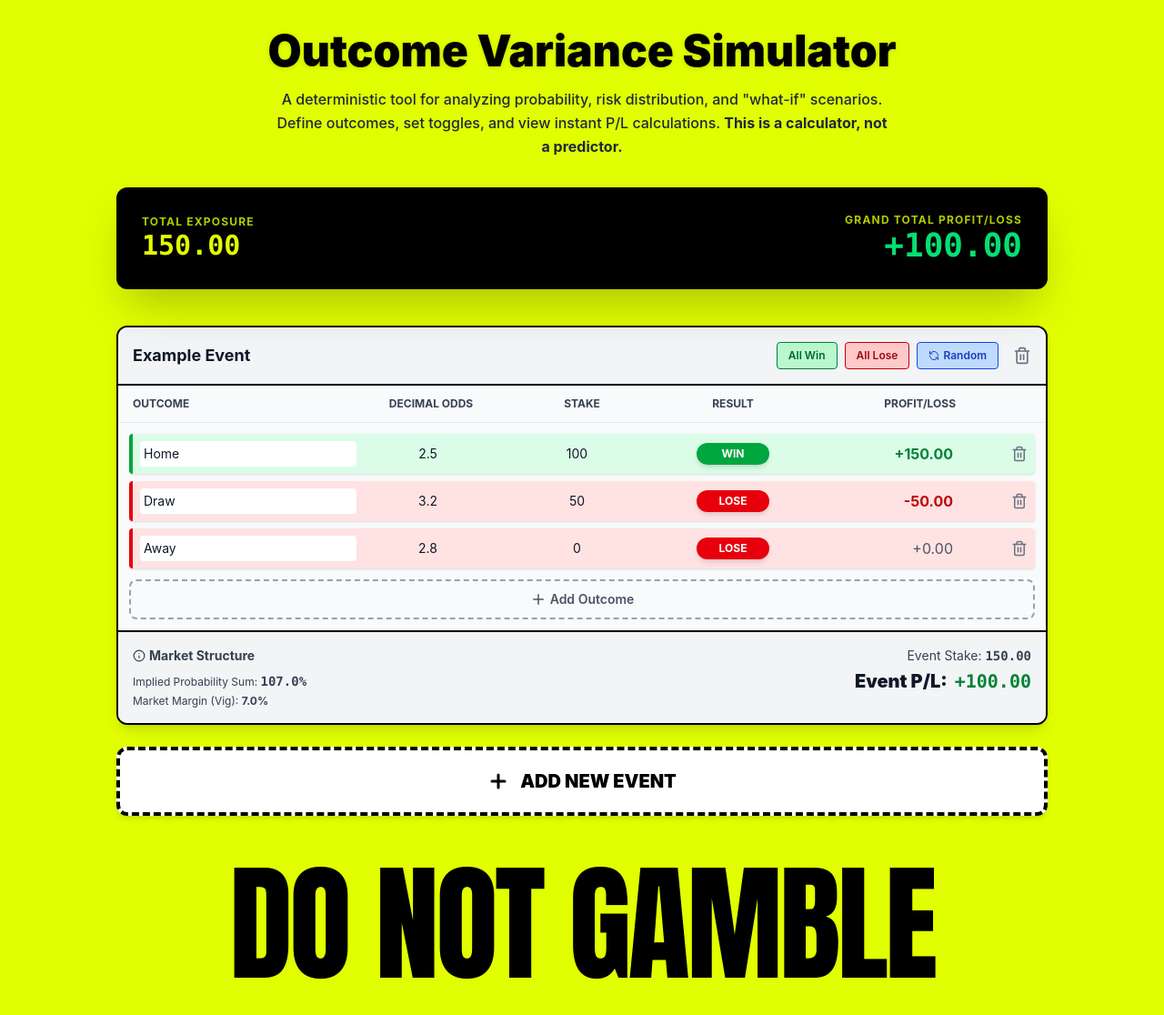
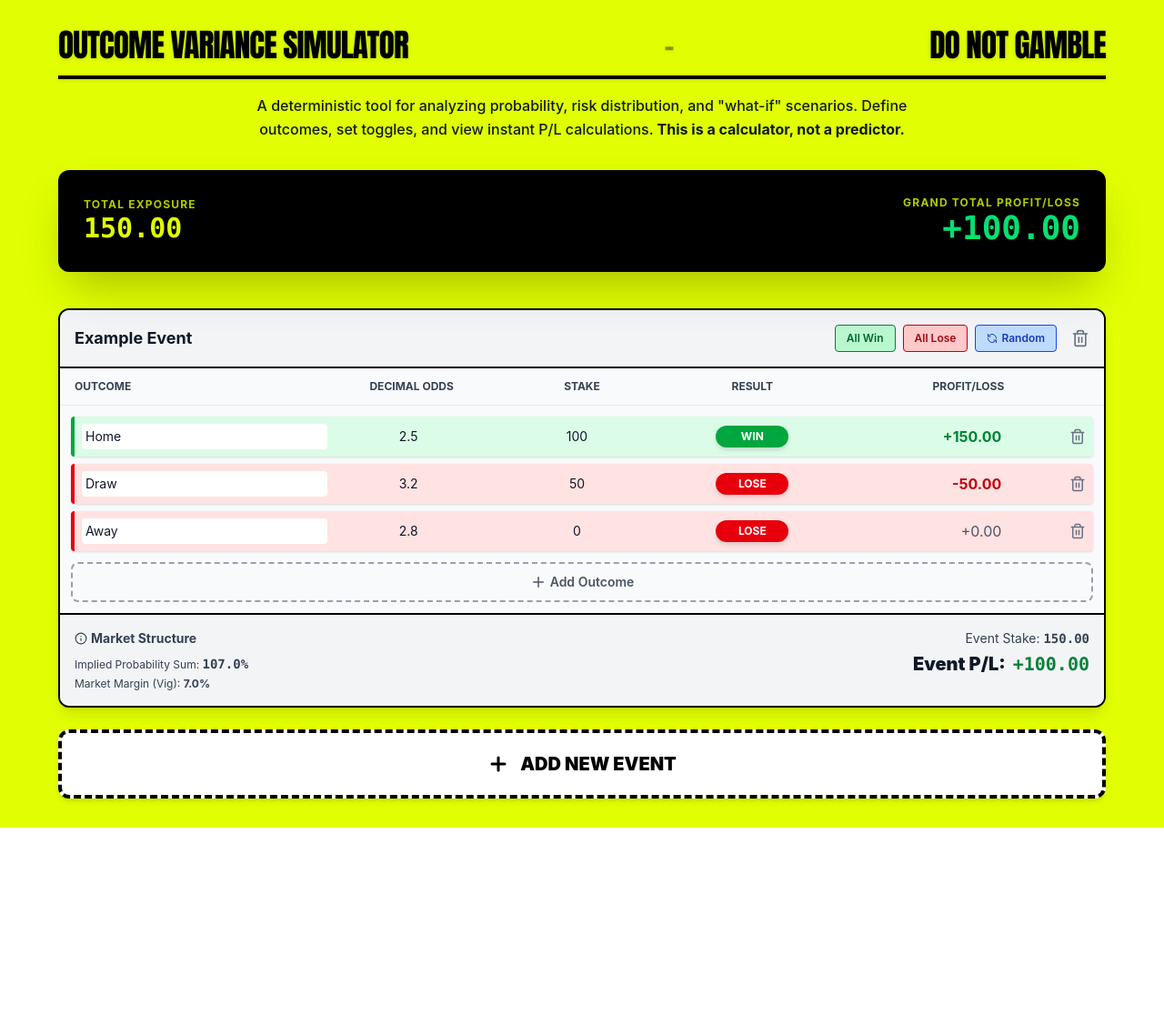
Before and after one commit to sreeramarpro/oddssimulator, a React (Vite) app: page / in a window 1280 px wide. Shown: the top 1116 px of the page at 91% size. After the commit the page ends 910 px from the top, so only its background shows below. Built offline with nearby package versions, Linux system fonts and the light colour scheme.

Commit message:
styling changes

```diff
--- a/src/App.tsx
+++ b/src/App.tsx
@@ -29,16 +29,6 @@ const calculateOutcomePL = (odds: string | number, stake: string | number, isWin
 };
 
 // --- Components ---
-
-const NeonWarning = () => {
-  return (
-    <div className="flex justify-center items-center py-8 md:py-12 w-full select-none overflow-hidden">
-      <h2 className="font-['Anton'] font-normal whitespace-nowrap text-[14vw] md:text-[11vw] leading-none tracking-tight text-center uppercase text-black">
-        DO NOT GAMBLE
-      </h2>
-    </div>
-  );
-};
 
 interface OutcomeRowProps {
   outcome: OutcomeData;
@@ -309,19 +299,21 @@ export default function App() {
   }, [events]);
 
   return (
-    // Updated background to exact custom hex #E1FF00
-    <div className="min-h-screen bg-[#E1FF00] p-8 font-sans text-gray-900">
-      <div className="max-w-5xl mx-auto">
-        <header className="mb-8 text-center">
-          <h1 className="text-4xl md:text-5xl font-black text-black mb-4 drop-shadow-sm">
-            Outcome Variance Simulator
-          </h1>
-          <p className="text-gray-800 text-md max-w-2xl mx-auto font-medium leading-relaxed">
+    <div className="min-h-screen bg-[#E1FF00] p-4 md:p-8 font-sans text-gray-900 overflow-x-hidden">
+      <div className="max-w-6xl mx-auto">
+
+        {/* The New Edge-to-Edge Unified Header */}
+        <header className="mb-8 w-full select-none">
+          <div className="flex justify-between items-center w-full font-['Anton'] font-normal whitespace-nowrap text-[4.5vw] md:text-[2.8vw] lg:text-[2.2rem] leading-none tracking-tight text-black uppercase pb-4 border-b-4 border-black mb-4 drop-shadow-sm">
+            <span>Outcome Variance Simulator</span>
+            <span className="mx-2 md:mx-4 opacity-40">-</span>
+            <span>Do Not Gamble</span>
+          </div>
+          <p className="text-gray-900 text-sm md:text-base max-w-3xl mx-auto font-medium leading-relaxed text-center">
             A deterministic tool for analyzing probability, risk distribution, and "what-if" scenarios. Define outcomes, set toggles, and view instant P/L calculations. <span className="font-bold">This is a calculator, not a predictor.</span>
           </p>
         </header>
 
-        {/* Updated text colors inside the black dashboard to match the new background */}
         <div className="bg-black text-[#E1FF00] p-6 rounded-xl shadow-2xl mb-10 flex flex-col md:flex-row justify-between items-center sticky top-4 z-10 border-4 border-black">
           <div className="mb-4 md:mb-0 text-center md:text-left">
             <span className="text-[#E1FF00]/80 text-xs uppercase tracking-widest font-bold">Total Exposure</span>
@@ -342,7 +334,6 @@ export default function App() {
           ))}
         </div>
 
-        {/* Updated hover state to match the custom background */}
         <button
           onClick={addEvent}
           className="w-full py-5 bg-white border-4 border-dashed border-black rounded-xl text-xl font-black text-black hover:bg-black hover:text-[#E1FF00] transition-all duration-300 flex items-center justify-center gap-3 shadow-md active:scale-[0.99]"
@@ -350,8 +341,6 @@ export default function App() {
           <Plus size={24} strokeWidth={3} /> ADD NEW EVENT
         </button>
 
-        <NeonWarning />
-
       </div>
     </div>
   );
```
